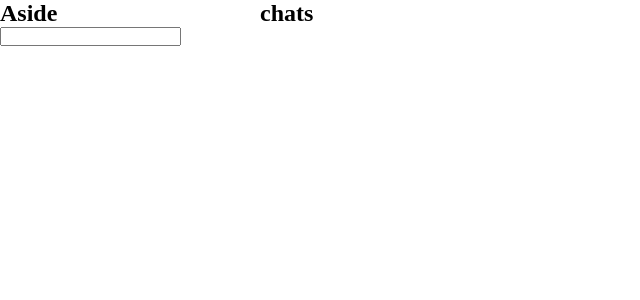
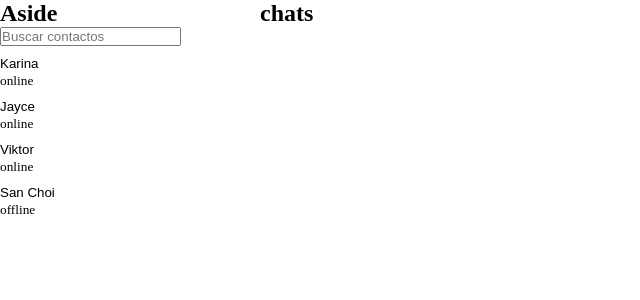
Before and after one commit to ZoeValverde/utn-trabajo-final-frontend, a React (Vite) app: page / in a window 1280 px wide. Shown: the top 300 px of the page, without its empty margins (0-640 px from the left). Built offline with nearby package versions, Linux system fonts and the light colour scheme.

Commit message:
feat: services, add users and style Aside

```diff
--- a/src/assets/components/Aside.jsx
+++ b/src/assets/components/Aside.jsx
@@ -1,8 +1,20 @@
+import {users} from "../services/mockApi.js"
 const Aside = () => {
     return (
         <aside>
             <h1>Aside</h1>
-            <input type="search" />
+            <input type="search" placeholder="Buscar contactos" />
+            <section className="chats-section">
+                {
+                    users.map((user) => (
+                        <div className="chat">
+                            <button>{user.name}</button>
+                            <small>{user.status}</small>
+                        </div>
+                    ))
+                }
+
+            </section>
         </aside>
     )
 }
--- a/src/assets/components/Chat.jsx
+++ b/src/assets/components/Chat.jsx
@@ -1,6 +1,6 @@
 const Chat = () => {
     return (
-        <section>
+        <section className="panel-chat">
             <h1>chats</h1>
         </section>
     )
--- /dev/null
+++ b/src/assets/services/mockApi.js
@@ -0,0 +1,8 @@
+const users = [
+  { name: "Karina", status: "online" },
+  { name: "Jayce", status: "online" },
+  { name: "Viktor", status: "online" },
+  { name: "San Choi", status: "offline" },
+];
+
+export { users }
--- a/src/assets/style/main.css
+++ b/src/assets/style/main.css
@@ -13,6 +13,24 @@ aside{
     width: 260px;
 }
 
-section{
+.panel-chat{
     flex: 1;
 }
+
+/* Chat Section*/
+
+.chats-section{
+display: flex;
+flex-direction: column;
+}
+
+.chats-section button{
+display: flex;
+margin-top: 10px;
+background: transparent;
+border: none;
+}
+
+.chat{
+    display: block;
+}
```
